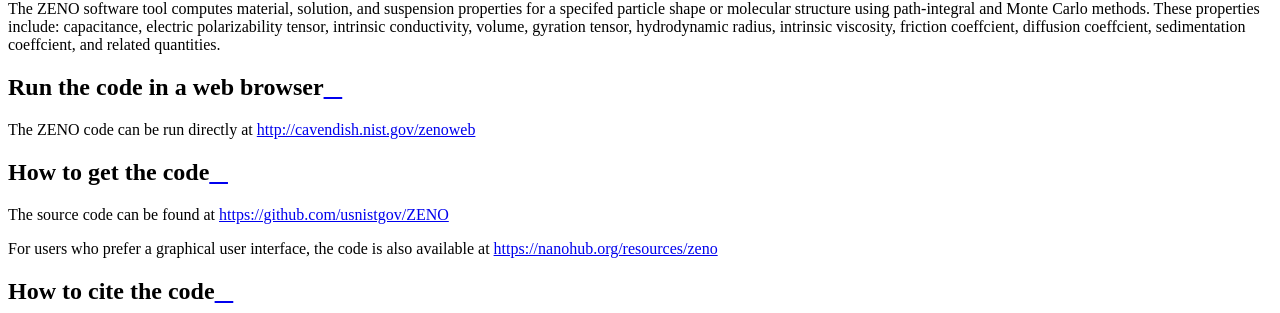
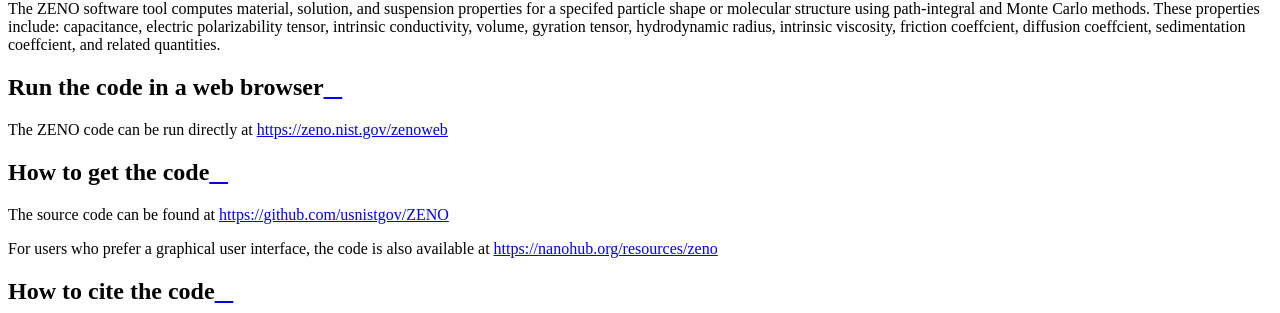
Before and after one commit to usnistgov/ZENO, a Sphinx documentation site: the page built from cpp/doc/release/sphinx/index.rst, in a window 1280 px wide. Shown: the part 626-939 px from the top of the page. Built offline with Sphinx 7.4.7 and the Read the Docs theme 2.0.0, drawn with Linux system fonts in a browser that asks for light colours; some of the changed lines change nothing that is shown.

Commit message:
Updated zenoweb URL

```diff
--- a/cpp/doc/release/sphinx/index.rst
+++ b/cpp/doc/release/sphinx/index.rst
@@ -15,7 +15,7 @@
 Run the code in a web browser
 -----------------------------
 
-The ZENO code can be run directly at http://cavendish.nist.gov/zenoweb
+The ZENO code can be run directly at https://zeno.nist.gov/zenoweb
 
 
 How to get the code
```
